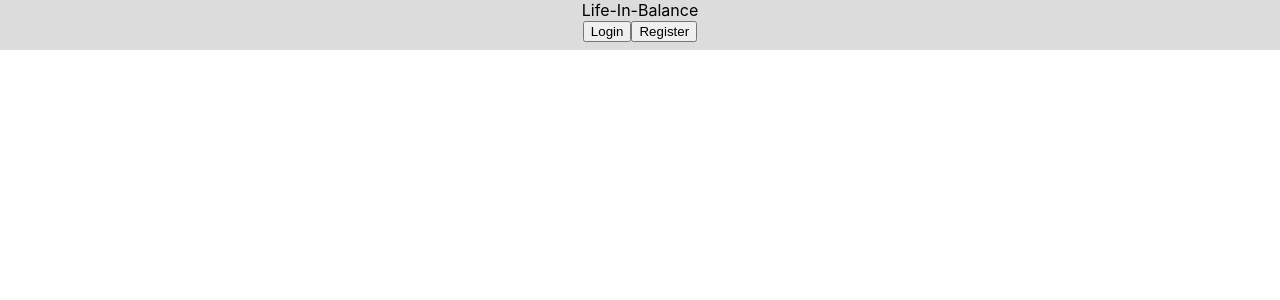
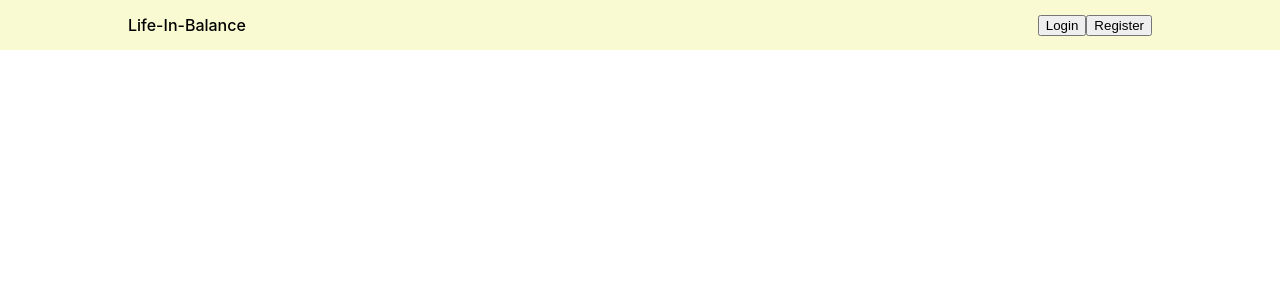
Before and after one commit to AlexBrown4020/life-in-balance-frontend, a React (Create React App) app: page / in a window 1280 px wide. Shown: the top 300 px of the page. Built offline with nearby package versions, Linux system fonts and the light colour scheme.

Commit message:
Feat: Spacing for navbar elements

```diff
--- a/src/components/navbar/navbar.css
+++ b/src/components/navbar/navbar.css
@@ -1,4 +1,19 @@
 .navbar {
     height: 50px;
-    background-color: gainsboro
+    background-color:lightgoldenrodyellow;
+    display: flex;
+    justify-content: center;
 }
+
+.navContainer {
+    width: 100%;
+    max-width: 1024px;
+    background-color: lightgoldenrodyellow;
+    display: flex;
+    align-items: center;
+    justify-content: space-between;
+}
+
+.logo {
+    font-weight:500;
+}
```
